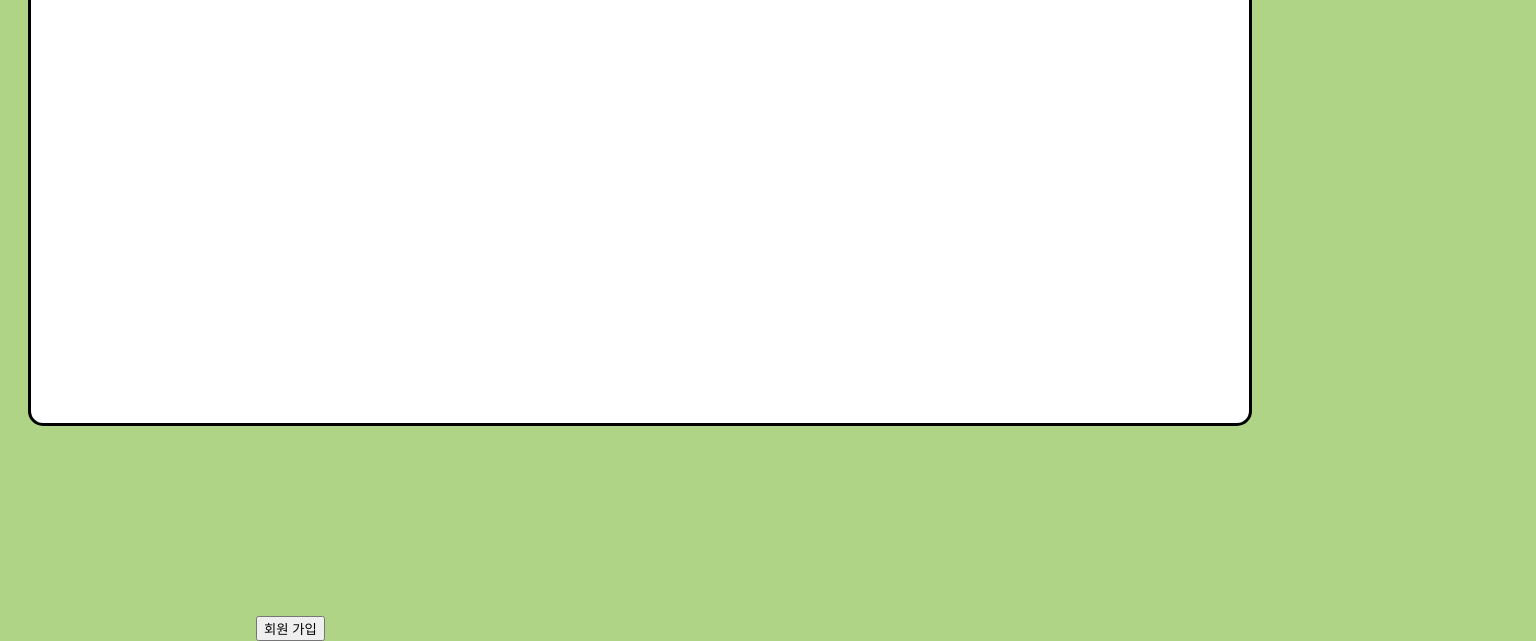
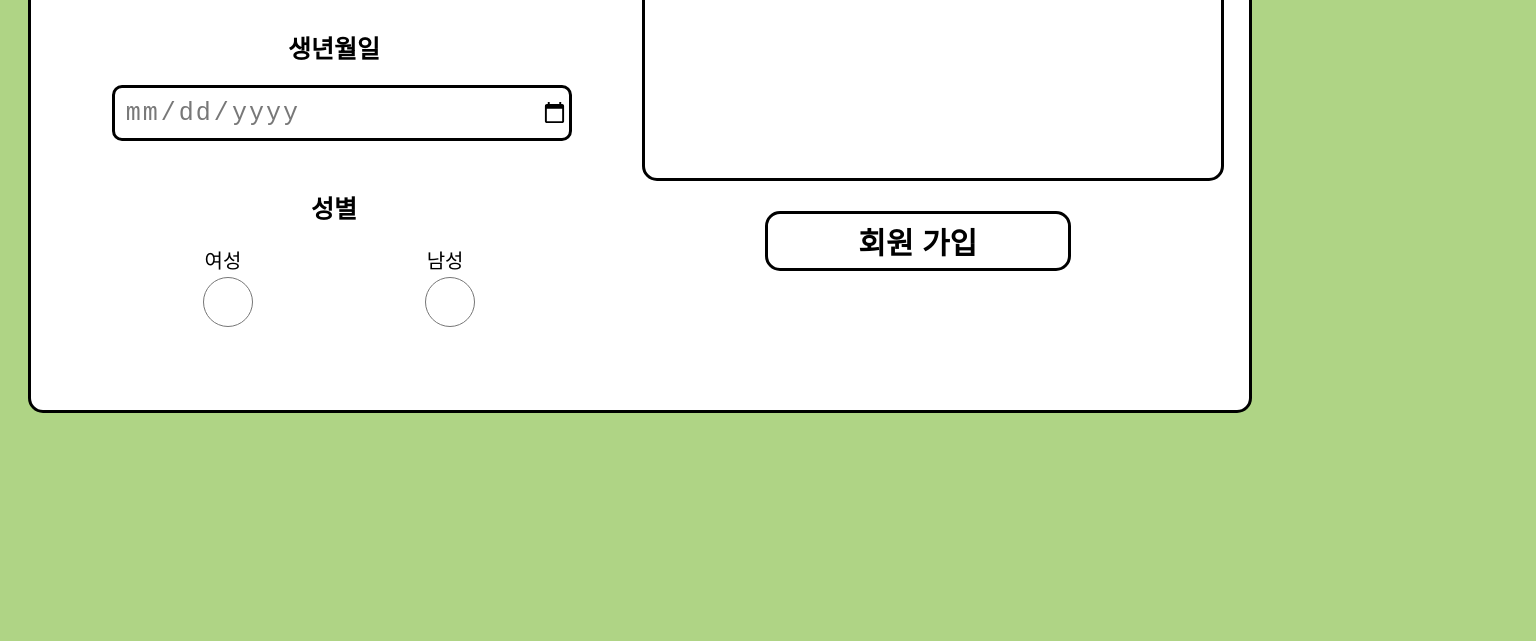
Before and after one commit to webJeans/2023ESWContest_webOS_3014, a plain HTML site: page webJeans_re/sign_up.html in a window 1280 px wide. Shown: the part 634-1275 px from the top of the page, 1536 px wide, since content can reach past the window. After the commit the page ends 1067 px from the top, so only its background shows below. Drawn offline with Linux system fonts and the light colour scheme; a web font is replaced by a local one.

Commit message:
청바지 작품 코드

```diff
--- a/webJeans_re/sign_up.html
+++ b/webJeans_re/sign_up.html
@@ -7,7 +7,7 @@
   <script src="https://www.gstatic.com/firebasejs/8.10.0/firebase-app.js"></script>
   <script src="https://www.gstatic.com/firebasejs/8.10.0/firebase-storage.js"></script>
   <script src="https://www.gstatic.com/firebasejs/8.10.0/firebase-database.js"></script>
-  <link rel="stylesheet" href="./css/messenger.css">
+  <link rel="stylesheet" href="./css/sign_up.css">
   <title>회원가입  - 얼굴 등록</title>
 
 
@@ -92,5 +92,7 @@
 
   </div>
 
+  <script src="./src/sign_up.js"> </script>
+
 </body>
 </html>
```
